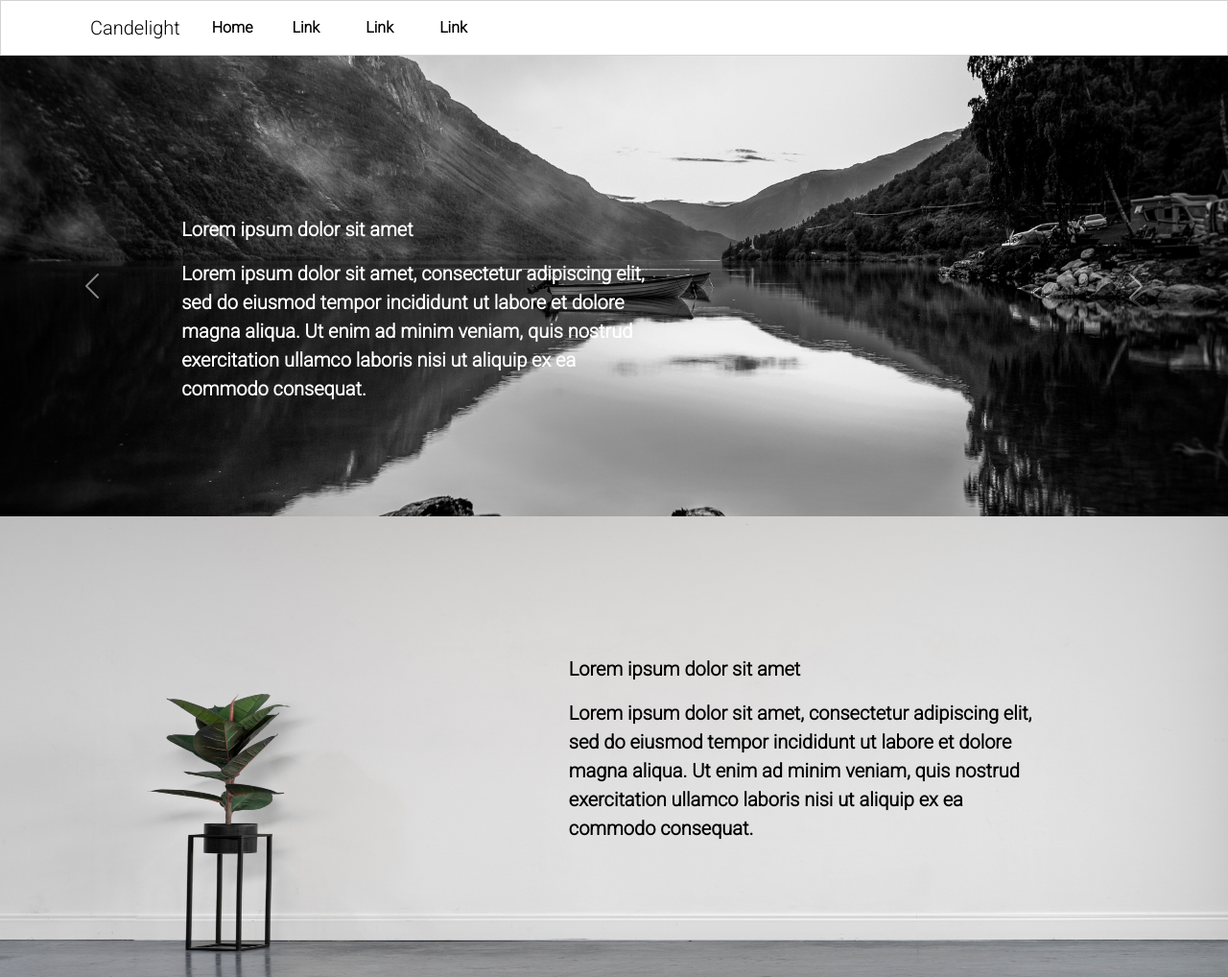
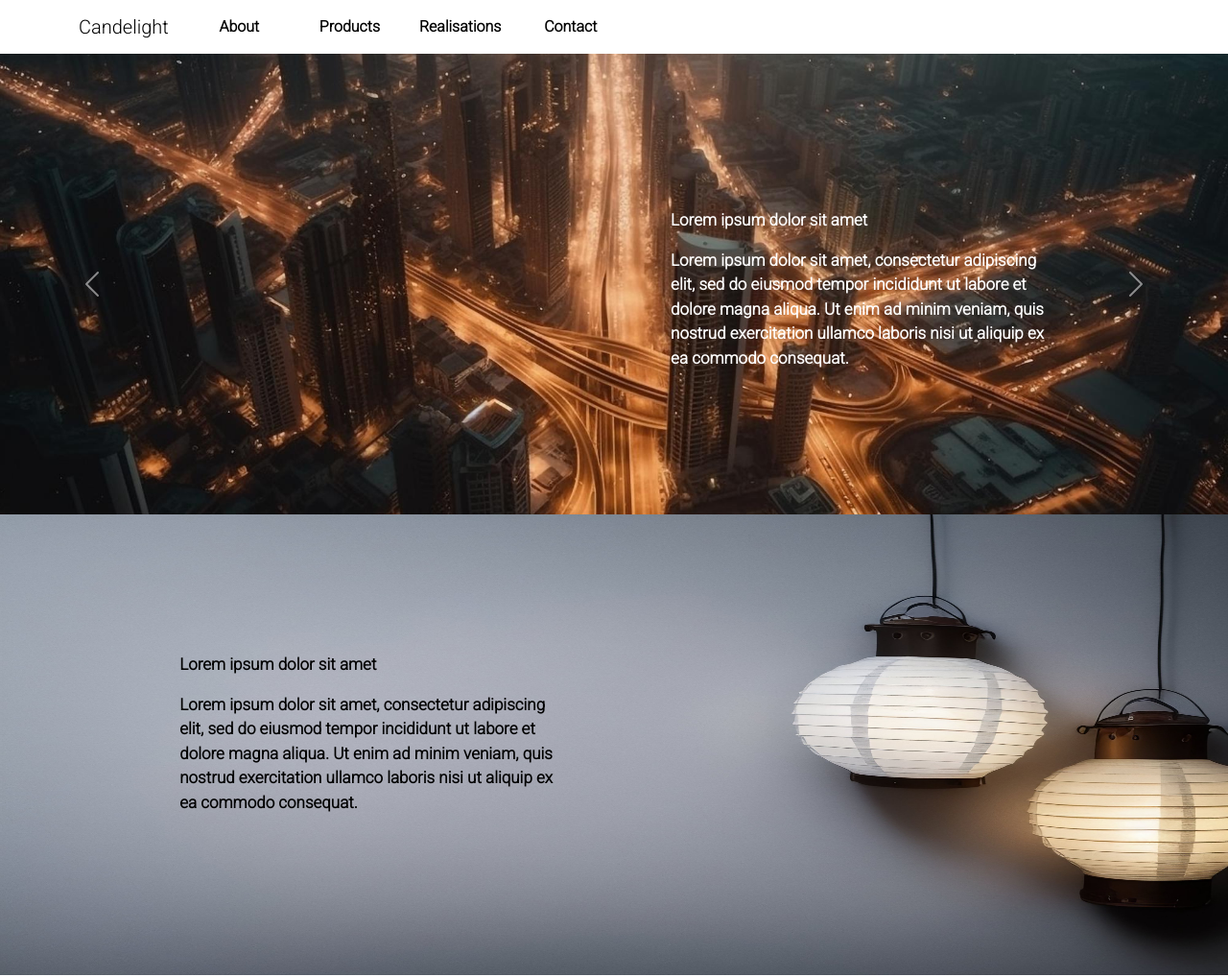
Before and after one commit to Szaitan/Candelight, a Django app: page / in a window 1280 px wide. Shown: the whole page at 96% size. Run offline with Django 4.2, Linux system fonts and the light colour scheme.

Commit message:
Rev. 02.01 - Main_Page: HTML, CSS, Images implementation - additional changes

```diff
--- a/Candelight/settings.py
+++ b/Candelight/settings.py
@@ -21,7 +21,7 @@ BASE_DIR = Path(__file__).resolve().parent.parent
 # See https://docs.djangoproject.com/en/4.2/howto/deployment/checklist/
 
 # SECURITY WARNING: keep the secret key used in production secret!
-SECRET_KEY = os.getenv('SECRET_KEY')
+SECRET_KEY = os.getenv("SECRET_KEY")
 
 # SECURITY WARNING: don't run with debug turned on in production!
 DEBUG = True
--- a/candelight_website/static/candelight_website/main_page/css/main_page.css
+++ b/candelight_website/static/candelight_website/main_page/css/main_page.css
@@ -10,14 +10,14 @@
 
 .carousel-caption {
     position: absolute;
-    top: 30%;
-    left: 14%;
+    top: 29%;
+    left: 54%;
     transform: translate(2%, 2%);
     color: #fff; /* Set the color of the text */
     text-align: left; /* Center the text */
-    max-width: 500px;
+    max-width: 400px;
     height: 12vh;
-    font-size: 20px;
+    font-size: 17px;
     font-weight: bold;
 }
 
@@ -34,11 +34,11 @@
 
 .empty-room-text {
     position: absolute;
-    max-width: 500px;
+    max-width: 400px;
     height: 12vh;
     top: 30%;
-    right: 14%;
+    left: 14%;
     color: black;
-    font-size: 20px;
+    font-size: 17px;
     font-weight: bold;
 }
--- a/candelight_website/templates/candelight_website/header.html
+++ b/candelight_website/templates/candelight_website/header.html
@@ -1,4 +1,4 @@
-<nav class="navbar navbar-expand-lg">
+<nav class="navbar navbar-expand-lg sticky-top">
     <div class="container-fluid">
         <a class="navbar-brand" href="#">Candelight</a>
         <button class="navbar-toggler" type="button" data-bs-toggle="collapse" data-bs-target="#navbarSupportedContent" aria-controls="navbarSupportedContent" aria-expanded="false" aria-label="Toggle navigation">
@@ -7,16 +7,16 @@
         <div class="collapse navbar-collapse" id="navbarSupportedContent">
             <ul class="navbar-nav me-auto mb-2 mb-lg-0">
                 <li class="nav-item">
-                    <a class="nav-link navigation-bar-buttons" aria-current="page" href="#">Home</a>
+                    <a class="nav-link navigation-bar-buttons" aria-current="page" href="#">About</a>
                 </li>
                 <li class="nav-item">
-                  <a class="nav-link navigation-bar-buttons" href="#">Link</a>
+                  <a class="nav-link navigation-bar-buttons" href="#">Products</a>
                 </li>
                 <li class="nav-item">
-                  <a class="nav-link navigation-bar-buttons" href="#">Link</a>
+                  <a class="nav-link navigation-bar-buttons" href="#">Realisations</a>
                 </li>
-                <li class="nav-item" style="--bs-link-hover-color-rgb: 25, 135, 84;">
-                  <a class="nav-link navigation-bar-buttons" href="#">Link</a>
+                <li class="nav-item">
+                  <a class="nav-link navigation-bar-buttons" href="#">Contact</a>
                 </li>
             </ul>
     </div>
--- a/candelight_website/templates/candelight_website/main_page.html
+++ b/candelight_website/templates/candelight_website/main_page.html
@@ -2,12 +2,14 @@
 {% load static %}
 
 {% block title %}Test{% endblock %}
+
 {% block css_files %}
 <link rel="stylesheet" href="{% static 'candelight_website/main_page/css/main_page.css' %}">
 {% endblock %}
+
 {% block content %}
-<div class="navigation-bar">
-    <div class="container">
+<div class="container">
+    <div class="row">
         {% include "candelight_website/header.html" %}
     </div>
 </div>
@@ -41,7 +43,7 @@
 
 <div class="empty-room-div">
     <div>
-        <img src="{% static 'candelight_website/main_page/images/main-page-carousel-empty-room2.jpg' %}" class="empty-room-img" alt="empty-room-img" >
+        <img src="{% static 'candelight_website/main_page/images/main-page-carousel-empty-room.jpg' %}" class="empty-room-img" alt="empty-room-img" >
     </div>
     <div class="empty-room-text mx-2">
         <p>Lorem ipsum dolor sit amet</p>
--- a/static/navigation_bar.css
+++ b/static/navigation_bar.css
@@ -3,11 +3,12 @@
     border-style: solid;
     border-width: 0.5px;
     border-color: lightgrey;
+    color: black;
 }
 
 .navigation-bar-buttons {
     color: black;
-    width: 6vw;
+    width: 9vw;
     text-align: center;
     font-weight: bold;
 }
@@ -15,5 +16,5 @@
 .navigation-bar-buttons:hover {
     color: lightgrey;
     text-decoration: underline;
-    text-decoration-color: blue;
+    text-decoration-color: red;
 }
```
Also changed, not shown: candelight_website/static/candelight_website/main_page/images/main-page-carousel-1.jpg, candelight_website/static/candelight_website/main_page/images/main-page-carousel-empty-room.jpg.
